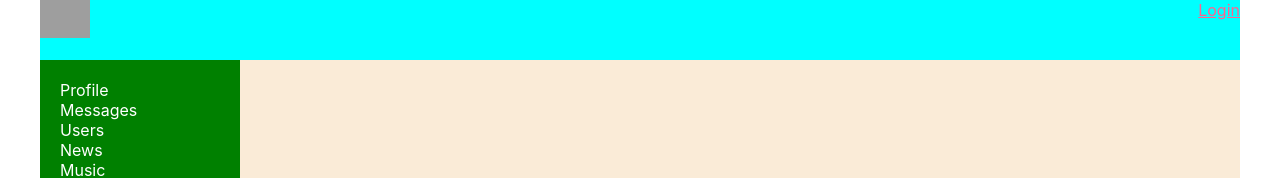
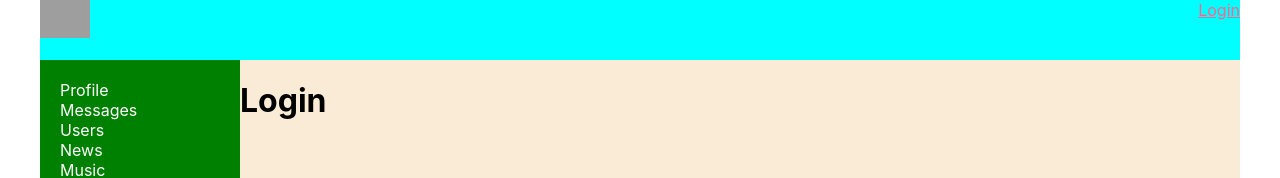
Before and after one commit to Dmitry-nm22/Social-Network, a React (Create React App) app: page /login in a window 1280 px wide. Shown: the top 178 px of the page. Built offline with nearby package versions, Linux system fonts and the light colour scheme; no server answers; grey boxes are pictures that could not be loaded.

Commit message:
added redirect

```diff
--- a/src/App.js
+++ b/src/App.js
@@ -9,6 +9,7 @@
 import DialogsContainer from "./components/Dialogs/DialogsContainer";
 import ProfileContainer from "./components/Profile/ProfileContainer";
 import HeaderContainer from "./components/Header/HeaderContainer";
+import Login from "./components/Login/Login";
 
 
 
@@ -21,6 +22,7 @@
                 <HeaderContainer/>
                 <Navbar/>
                 <div className='app-wrapper-content'>
+                    <Route path='/login' render={() => < Login />}/>
                     <Route path='/profile/:userId?' render={() => <ProfileContainer  />}/>
                     <Route path='/dialogs' render={() => <DialogsContainer />}/>
                     <Route path='/users' render={() => <UsersContainer/>}/>
--- a/src/components/Dialogs/Dialogs.jsx
+++ b/src/components/Dialogs/Dialogs.jsx
@@ -2,6 +2,7 @@
 import style from './Dialogs.module.css';
 import DialogItem from "./DialogItem/DialogsItem";
 import Message from "./Message/Message";
+import {Redirect} from "react-router-dom";
 
 
 
@@ -27,6 +28,7 @@
         props.updateNewMessageBody(body);
     }
 
+    if(!props.isAuth ) return <Redirect to={'/login'}/>
 
     return (
         <div className={style.dialogs}>
--- a/src/components/Dialogs/DialogsContainer.jsx
+++ b/src/components/Dialogs/DialogsContainer.jsx
@@ -6,7 +6,8 @@
 
 let mapStateToProps = (state) =>{
     return {
-        dialogsPage: state.dialogsPage
+        dialogsPage: state.dialogsPage,
+        isAuth: state.auth.isAuth
     }
 };
 let mapDispatchTooProps = (dispatch) =>{
--- /dev/null
+++ b/src/components/Login/Login.jsx
@@ -0,0 +1,7 @@
+import React from 'react'
+
+const Login = (props) =>{
+    return <h1>Login</h1>
+}
+
+export default Login;
--- a/src/components/Profile/Profile.jsx
+++ b/src/components/Profile/Profile.jsx
@@ -1,6 +1,7 @@
 import React from 'react';
 import ProfileInfo from "./MyPosts/ProfileInfo/ProfileInfo";
 import MyPostsContainer from "./MyPosts/MyPostsContainer";
+
 
 const Profile = (props) => {
     return <div>
--- a/src/components/Profile/ProfileContainer.jsx
+++ b/src/components/Profile/ProfileContainer.jsx
@@ -1,8 +1,8 @@
 import React from 'react';
 import Profile from "./Profile";
 import {connect} from "react-redux";
-import {getUserProfile, setUserProfile} from "../../redux/Profile-reducer";
-import {withRouter} from "react-router-dom";
+import {getUserProfile} from "../../redux/Profile-reducer";
+import {Redirect, withRouter} from "react-router-dom";
 
 
 
@@ -18,6 +18,7 @@
 
 
     render(){
+        if(!this.props.isAuth) return <Redirect to={'/login'}/>
         return <div>
             <Profile {...this.props} profile={this.props.profile}/>
         </div>
@@ -26,7 +27,8 @@
 
 
 let mapStateToProps = (state) =>({
-    profile: state.profilePage.profile
+    profile: state.profilePage.profile,
+    isAuth: state.auth.isAuth
 })
 
 let WithUrlDataContainerComponent =  withRouter(ProfileContainer)
```
